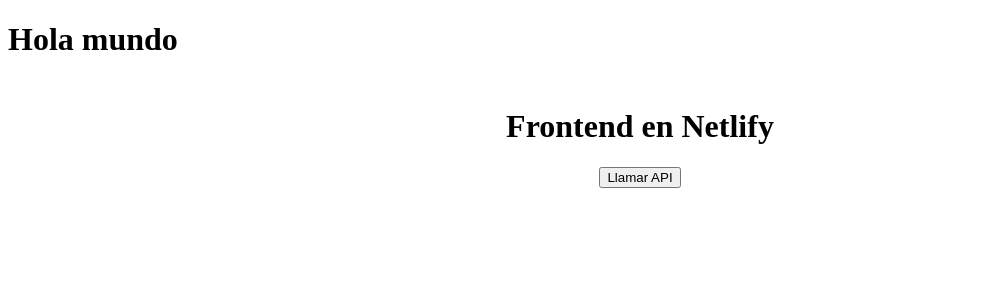
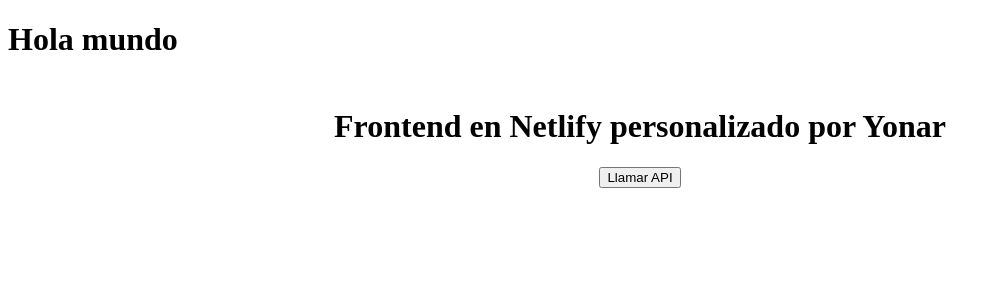
Before and after one commit to YonarOduardo/tech-uber, a React (Create React App) app in the folder frontend/: page / in a window 1280 px wide. Shown: the top 300 px of the page, without its empty margins (0-1001 px from the left). Built offline with nearby package versions, Linux system fonts and the light colour scheme.

Commit message:
Update App.js

```diff
--- a/frontend/src/App.js
+++ b/frontend/src/App.js
@@ -25,7 +25,7 @@
 
   return (
     <div style={{ textAlign: "center", marginTop: "50px" }}>
-      <h1>Frontend en Netlify</h1>
+      <h1>Frontend en Netlify personalizado por Yonar</h1>
       <button onClick={getData} disabled={loading}>
         {loading ? "Cargando..." : "Llamar API"}
       </button>
```
